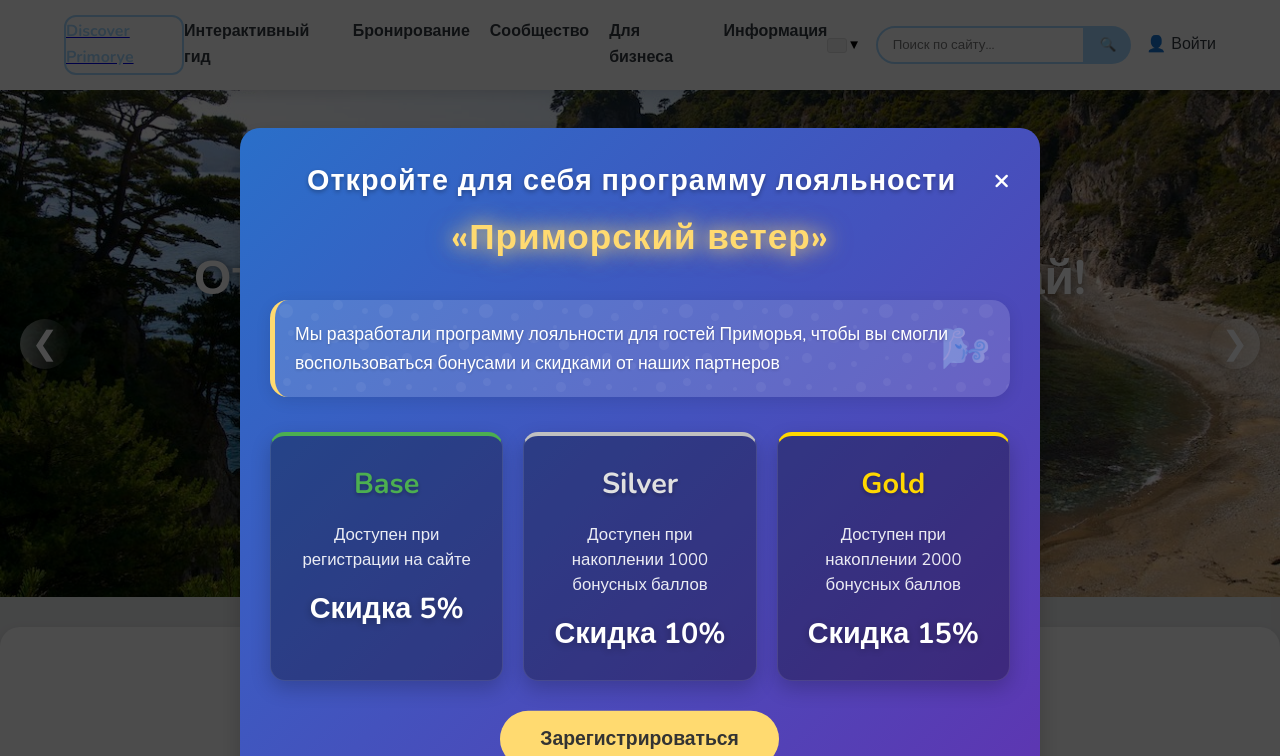
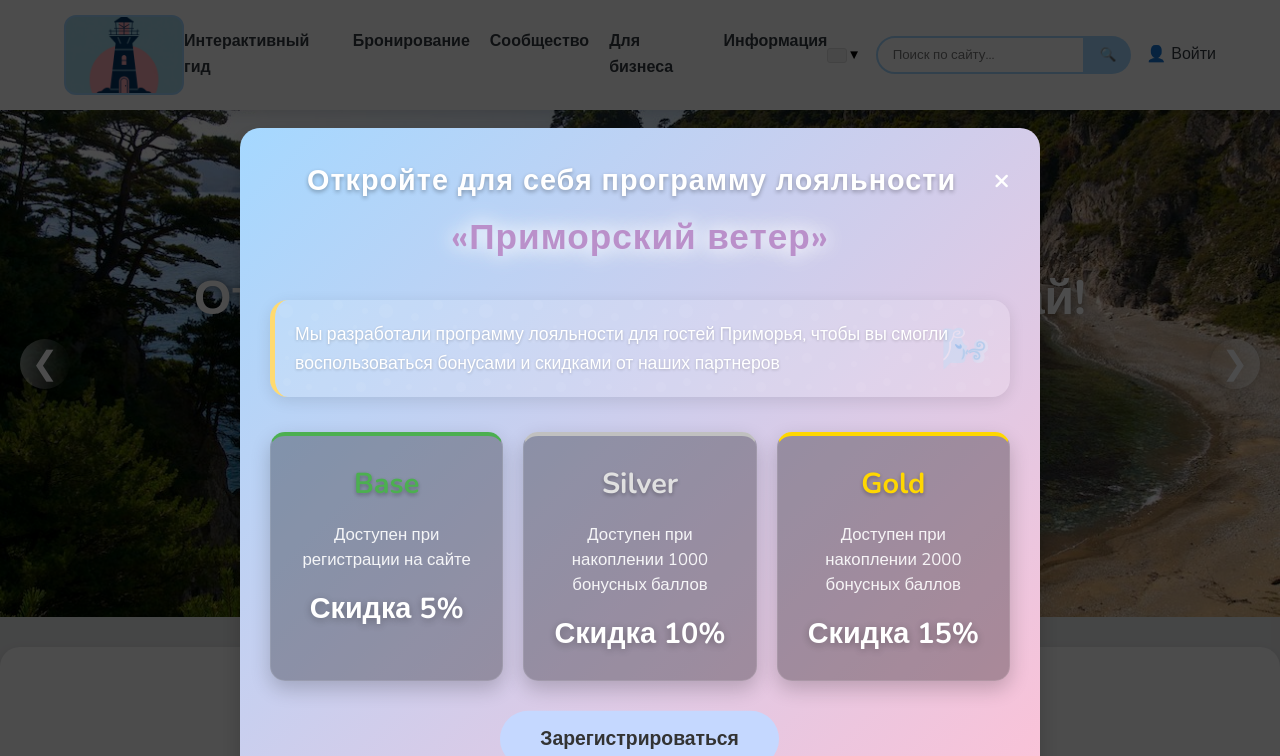
Before and after one commit to tlucanti/diploma, a plain HTML site: page index.html in a window 1280 px wide. Both pictures are taken after a click on the link "Начать путешествие". Shown: the top 756 px of the page. Drawn offline with nearby package versions, Linux system fonts and the light colour scheme.

Commit message:
correct loyalty cards, use logo
Signed-off-by: Konstantin Semichastnov <tlucanti@yandex-team.ru>

```diff
--- a/index.html
+++ b/index.html
@@ -16,6 +16,7 @@
 
     <style>
         :root {
+            --light-blue: #c5d8ff;
             --pastel-blue: #a5d8ff;
             --pastel-pink: #fcc2d7;
             --pastel-yellow: #ffec99;
@@ -55,8 +56,11 @@
         }
 
         .logo-placeholder {
+            background-size: cover;
+            background-position: center;
+
             width: 120px;
-            height: 60px;
+            height: 80px;
             border: 2px solid var(--pastel-blue);
             border-radius: 12px;
             background-color: white;
@@ -627,7 +631,7 @@
         }
 
         .loyalty-modal-content {
-            background: linear-gradient(135deg, #2a6fc9, #5e35b1);
+            background: linear-gradient(135deg, var(--pastel-blue), var(--pastel-pink));
             margin: 10% auto;
             padding: 30px;
             border-radius: 20px;
@@ -673,18 +677,18 @@
             display: block;
             font-size: 2.2rem;
             font-weight: 700;
-            color: #ffda70;
-            text-shadow: 0 2px 10px rgba(255, 218, 112, 0.5);
+            color: #ba90ca;
+            text-shadow: 0 2px 10px rgba(255, 255, 255, 0.5);
             margin-top: 5px;
             animation: glow 2s infinite alternate;
         }
 
         @keyframes glow {
             from {
-                text-shadow: 0 0 5px rgba(255, 218, 112, 0.5);
+                text-shadow: 0 0 5px rgba(255, 255, 255, 5);
             }
             to {
-                text-shadow: 0 0 20px rgba(255, 218, 112, 0.8), 0 0 30px rgba(255, 218, 112, 0.6);
+                text-shadow: 0 0 20px rgba(255, 255, 255, 200), 0 0 30px rgba(255, 255, 255, 100);
             }
         }
 
@@ -819,7 +823,7 @@
         .loyalty-register-button {
             display: block;
             margin: 0 auto;
-            background-color: #ffda70;
+            background-color: var(--light-blue);
             color: #333;
             border: none;
             border-radius: 30px;
@@ -835,7 +839,7 @@
         .loyalty-register-button:hover {
             transform: translateY(-5px);
             box-shadow: 0 15px 25px rgba(0,0,0,0.25);
-            background-color: #ffe28a;
+            background-color: #d5e8ff;
             animation: none;
         }
 
@@ -853,7 +857,7 @@
         @keyframes pulse {
             0% {
                 transform: scale(1);
-                box-shadow: 0 0 0 0 rgba(255, 218, 112, 0.7);
+                box-shadow: 0 0 0 0 rgba(255, 255, 255, 0.7);
             }
             70% {
                 transform: scale(1.05);
@@ -890,7 +894,7 @@
     <header>
         <div>
             <a href="#">
-                <div class="logo-placeholder">Discover Primorye</div>
+                <div class="logo-placeholder" style="background-image: url('./logo.jpg');"></div>
             </a>
 
             <nav>
```
